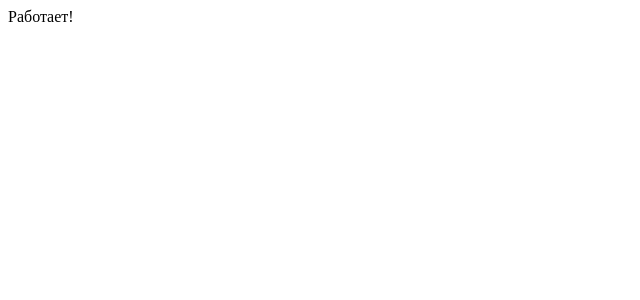
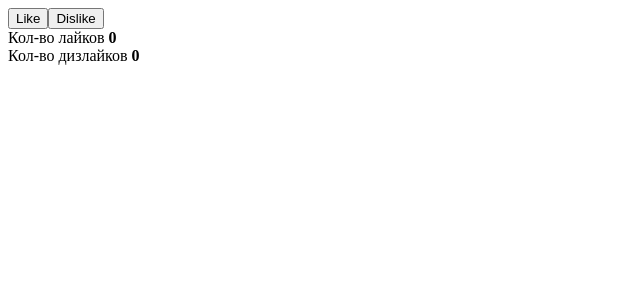
Before and after one commit to Danslis/vue_course, a Vue app in the folder vue3_course/: page / in a window 1280 px wide. Shown: the top 300 px of the page, without its empty margins (0-640 px from the left). Built offline with nearby package versions, Linux system fonts and the light colour scheme.

Commit message:
пример базового функционала

```diff
--- a/vue3_course/src/App.vue
+++ b/vue3_course/src/App.vue
@@ -1,11 +1,31 @@
 <template>
     <div>
-        Работает!
+        <div>
+            <button @click="addLike">Like</button>
+            <button v-on:click="addDislike">Dislike</button>
+        </div>
+        <div>Кол-во лайков <strong>{{likes}}</strong></div>
+        <div>Кол-во дизлайков <strong>{{dislikes}}</strong></div>
     </div>
 </template>
 
 <script>
-
+export default {
+    data() {
+        return {
+            likes: 0,
+            dislikes: 0
+        }
+    },
+    methods: {
+        addLike(){
+            this.likes += 1;
+        },
+        addDislike(){
+            this.dislikes += 1;
+        }
+    }
+}
 </script>
 
 
```
